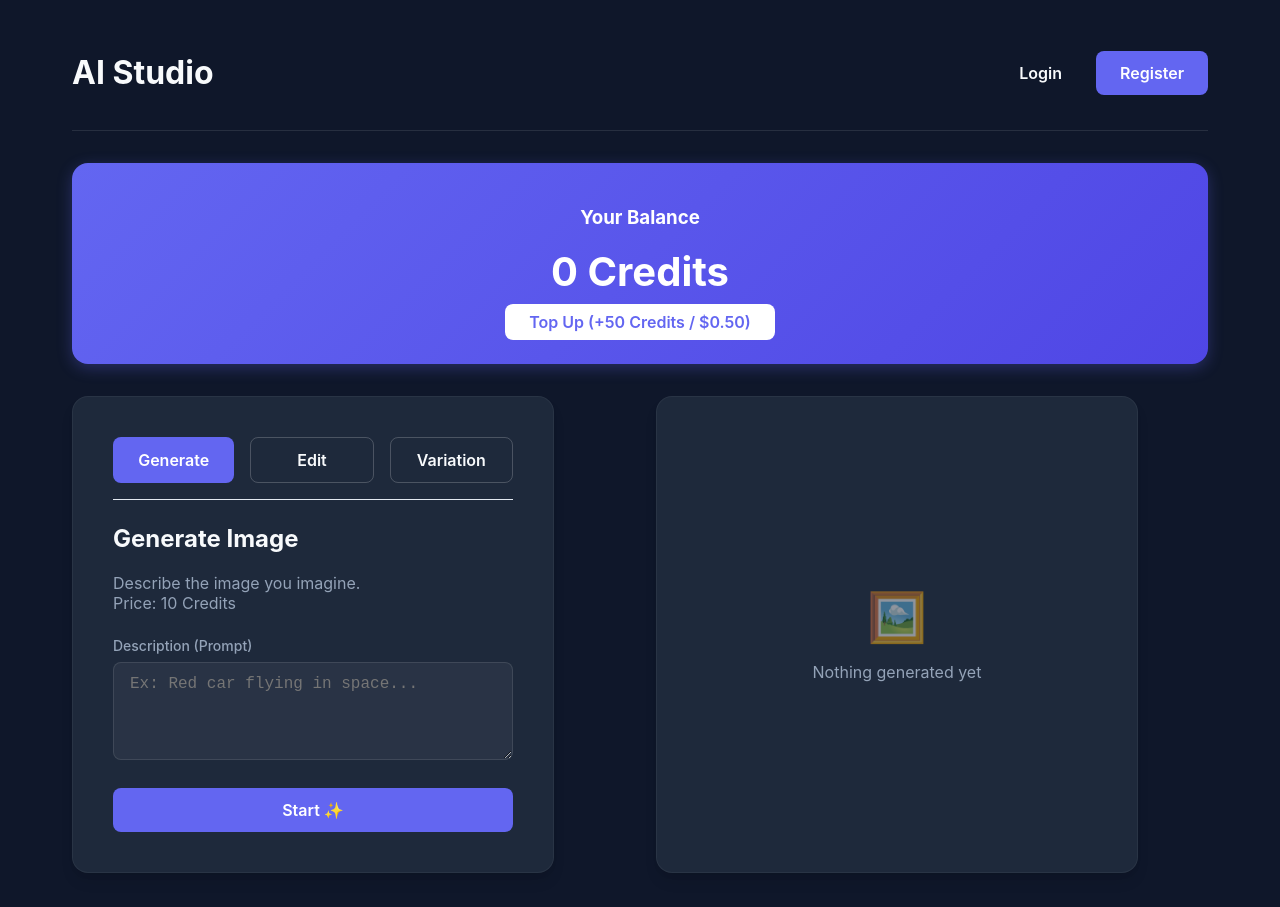
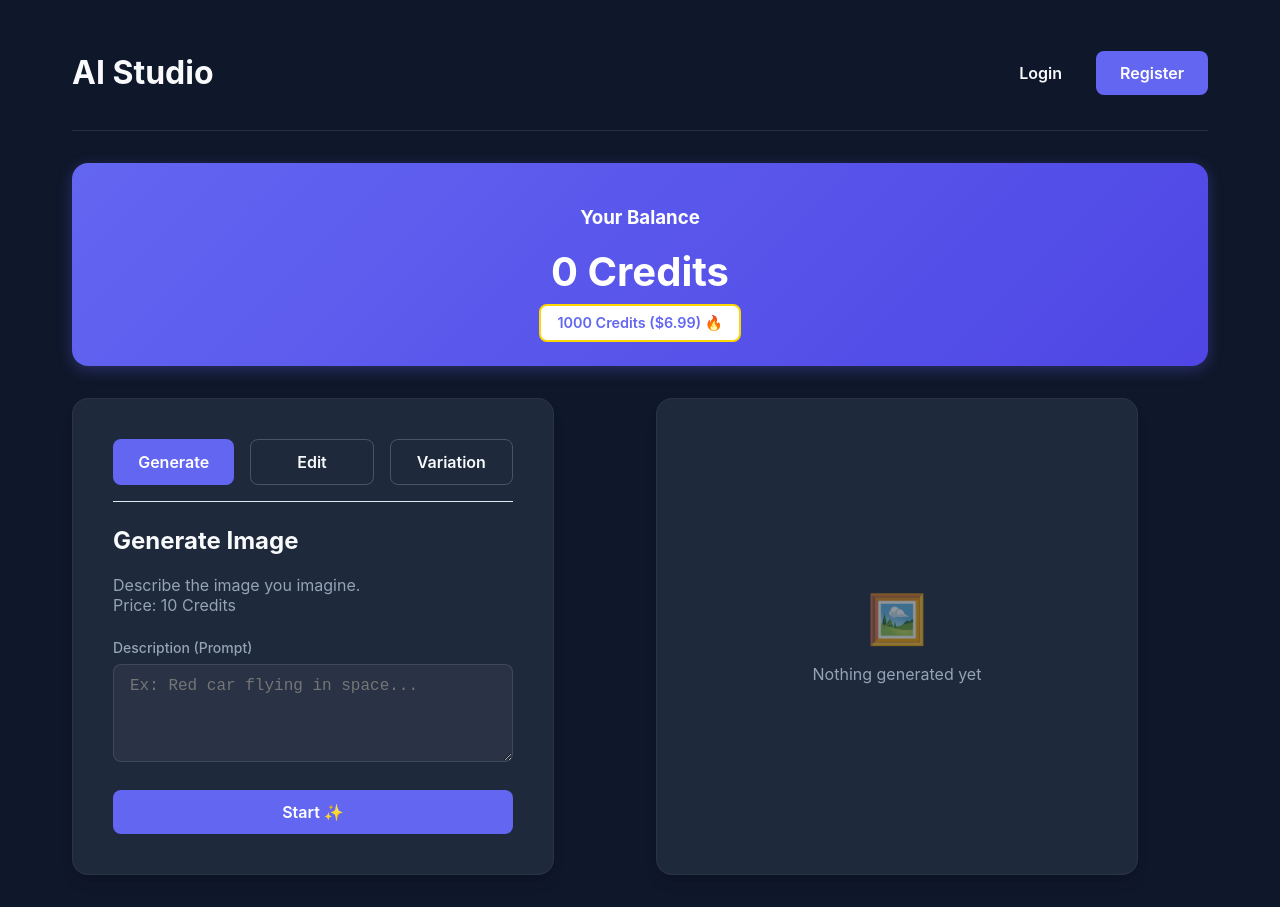
Before and after one commit to Ali-Agayev/ai-studio-app, a React (Vite) app in the folder frontend/: page / in a window 1280 px wide. Built offline with nearby package versions, Linux system fonts and the light colour scheme.

Commit message:
Update: Change Premium package price to .99

```diff
--- a/frontend/src/pages/Dashboard.jsx
+++ b/frontend/src/pages/Dashboard.jsx
@@ -156,8 +156,8 @@ const Dashboard = () => {
             <div className="balance-card">
                 <h3>Your Balance</h3>
                 <div className="balance-amount">{balance} Credits</div>
-                <button onClick={handleTopUp} className="btn" style={{ backgroundColor: 'white', color: 'var(--accent-primary)', width: 'auto', padding: '0.5rem 1.5rem' }}>
-                    Top Up (+50 Credits / $0.50)
+                <button onClick={() => handleTopUp(1000)} className="btn" style={{ backgroundColor: 'white', color: 'var(--accent-primary)', width: 'auto', padding: '0.5rem 1rem', fontSize: '0.9rem', border: '2px solid #ffd700' }}>
+                    1000 Credits ($6.99) 🔥
                 </button>
             </div>
 
```
Also changed, not shown: 1 other file (tests, documents, lock files or other folders).
